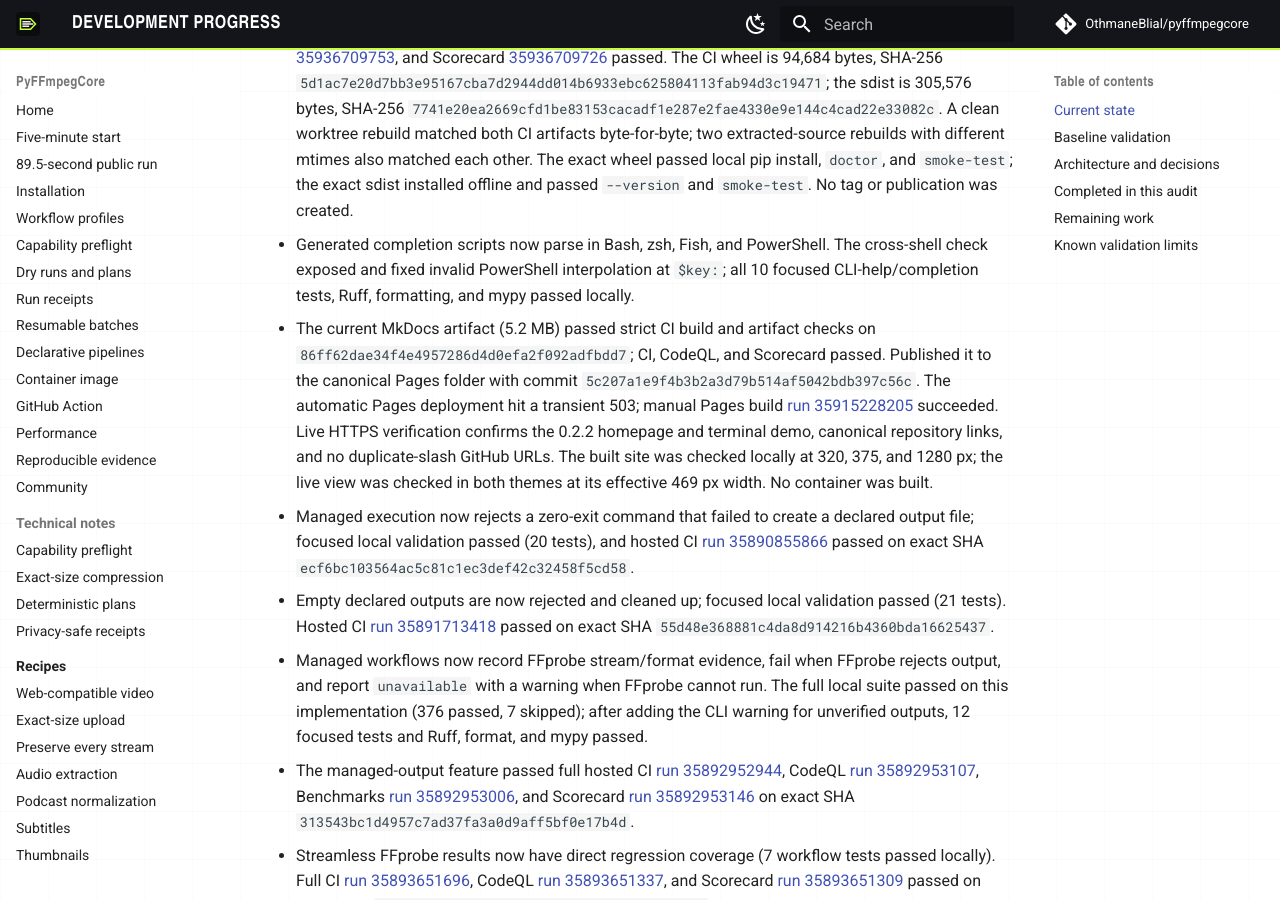
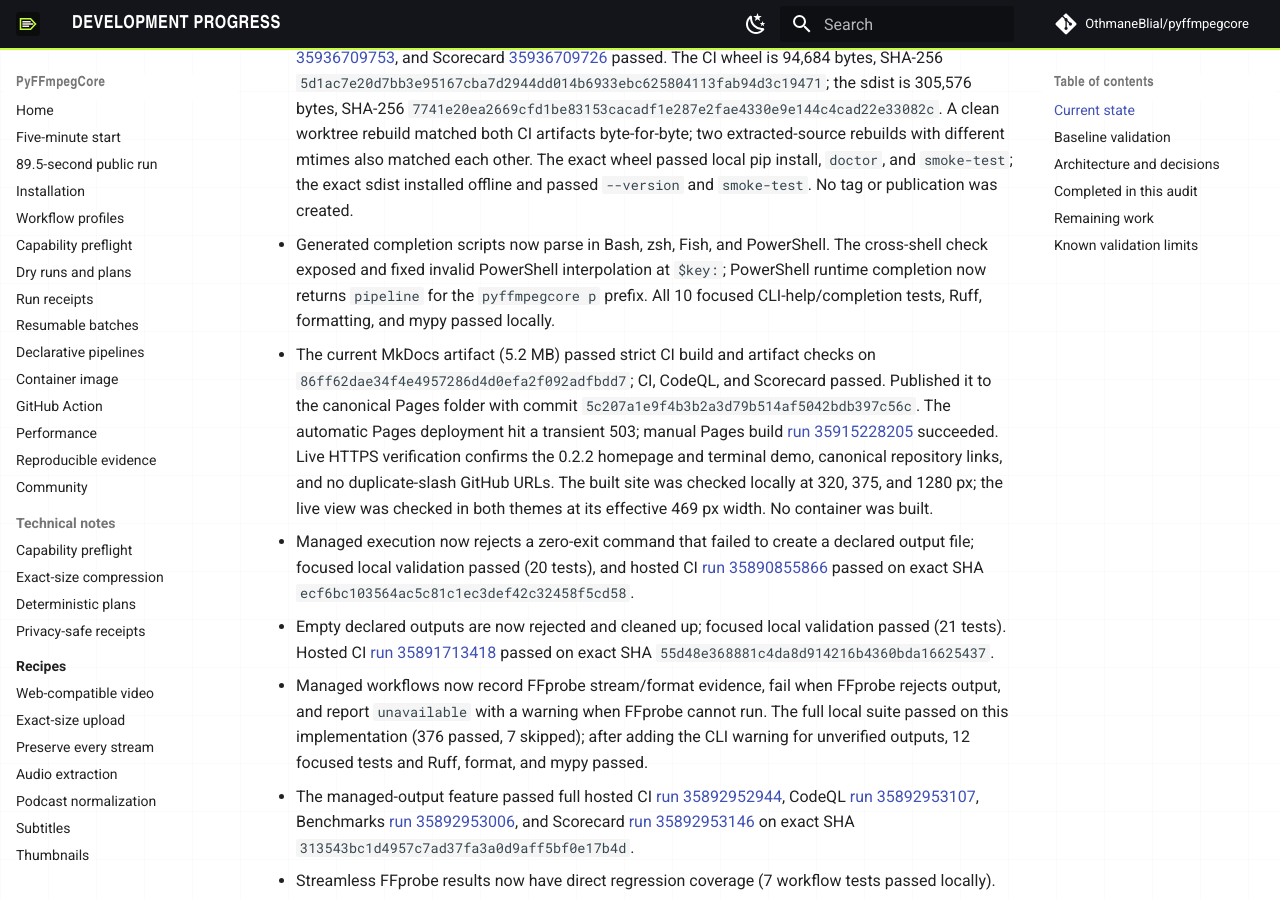
Before and after one commit to OthmaneBlial/pyffmpegcore, an MkDocs documentation site: the page built from docs/PROGRESS.md, in a window 1280 px wide and 900 px high, scrolled down 3751 px. Built offline with MkDocs 1.6.1 and Material for MkDocs 9.7.7, drawn with Linux system fonts in a browser that asks for light colours; comment, search, counter and statistics services are not loaded.

Commit message:
test: verify PowerShell completion output

```diff
--- a/docs/PROGRESS.md
+++ b/docs/PROGRESS.md
@@ -38,7 +38,7 @@
 - Workflow token permissions now use read-only defaults, with required write access scoped to individual jobs. The 24 September paginated Code Scanning inventory at SHA `2598342` has 483 Trivy alerts from the older scheduled scan on `25adc431` and one low-severity `CIIBestPracticesID` alert on that SHA. CI [35934789814](https://github.com/OthmaneBlial/pyffmpegcore/actions/runs/35934789814), CodeQL [35934789805](https://github.com/OthmaneBlial/pyffmpegcore/actions/runs/35934789805), and Scorecard [35934789837](https://github.com/OthmaneBlial/pyffmpegcore/actions/runs/35934789837) passed on that exact SHA. No container build or scan ran.
 - The exact `0.3.0` wheel and sdist from CI [35934789814](https://github.com/OthmaneBlial/pyffmpegcore/actions/runs/35934789814) were verified by checksum. The 94,684-byte wheel hash is `1ffc1e076f3490d5538c301e2393622d29401bac950ecece920018eb8d7d3f9c`; the 312,862-byte sdist hash is `89ce9bf3ad1ec9c06a7af8b4d21b8903af25c3511940e81e77667af3646307df`. The exact wheel passed clean pip, pipx 1.17.6, and `uv tool` 0.12.18 installs plus `--version`, `doctor`, and `smoke-test` on macOS arm64/Python 3.14.6/FFmpeg 9.0.1. No tag, signature, attestation, or publication was created.
 - Commit `ba6b3e8` makes release artifacts reproducible by setting `SOURCE_DATE_EPOCH` and normalizing sdist tar/gzip metadata. Eight focused tests, Ruff, formatting, and mypy passed. On exact SHA `ba6b3e880765316bff2641d3228c5a6dcf83c7f4`, full CI [35936709716](https://github.com/OthmaneBlial/pyffmpegcore/actions/runs/35936709716), CodeQL [35936709753](https://github.com/OthmaneBlial/pyffmpegcore/actions/runs/35936709753), and Scorecard [35936709726](https://github.com/OthmaneBlial/pyffmpegcore/actions/runs/35936709726) passed. The CI wheel is 94,684 bytes, SHA-256 `5d1ac7e20d7bb3e95167cba7d2944dd014b6933ebc625804113fab94d3c19471`; the sdist is 305,576 bytes, SHA-256 `7741e20ea2669cfd1be83153cacadf1e287e2fae4330e9e144c4cad22e33082c`. A clean worktree rebuild matched both CI artifacts byte-for-byte; two extracted-source rebuilds with different mtimes also matched each other. The exact wheel passed local pip install, `doctor`, and `smoke-test`; the exact sdist installed offline and passed `--version` and `smoke-test`. No tag or publication was created.
-- Generated completion scripts now parse in Bash, zsh, Fish, and PowerShell. The cross-shell check exposed and fixed invalid PowerShell interpolation at `$key:`; all 10 focused CLI-help/completion tests, Ruff, formatting, and mypy passed locally.
+- Generated completion scripts now parse in Bash, zsh, Fish, and PowerShell. The cross-shell check exposed and fixed invalid PowerShell interpolation at `$key:`; PowerShell runtime completion now returns `pipeline` for the `pyffmpegcore p` prefix. All 10 focused CLI-help/completion tests, Ruff, formatting, and mypy passed locally.
 - The current MkDocs artifact (5.2 MB) passed strict CI build and artifact checks on `86ff62dae34f4e4957286d4d0efa2f092adfbdd7`; CI, CodeQL, and Scorecard passed. Published it to the canonical Pages folder with commit `5c207a1e9f4b3b2a3d79b514af5042bdb397c56c`. The automatic Pages deployment hit a transient 503; manual Pages build [run 35915228205](https://github.com/OthmaneBlial/OthmaneBlial.github.io/actions/runs/35915228205) succeeded. Live HTTPS verification confirms the 0.2.2 homepage and terminal demo, canonical repository links, and no duplicate-slash GitHub URLs. The built site was checked locally at 320, 375, and 1280 px; the live view was checked in both themes at its effective 469 px width. No container was built.
 - Managed execution now rejects a zero-exit command that failed to create a declared output file; focused local validation passed (20 tests), and hosted CI [run 35890855866](https://github.com/OthmaneBlial/pyffmpegcore/actions/runs/35890855866) passed on exact SHA `ecf6bc103564ac5c81c1ec3def42c32458f5cd58`.
 - Empty declared outputs are now rejected and cleaned up; focused local validation passed (21 tests). Hosted CI [run 35891713418](https://github.com/OthmaneBlial/pyffmpegcore/actions/runs/35891713418) passed on exact SHA `55d48e368881c4da8d914216b4360bda16625437`.
```
Also changed, not shown: 1 other file.
